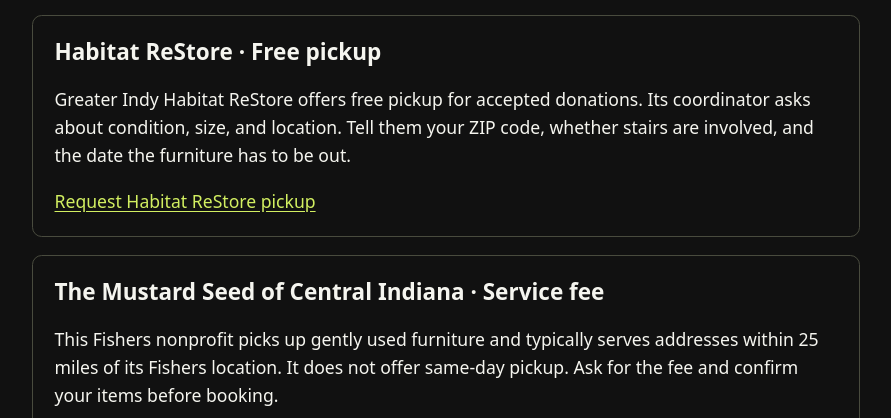
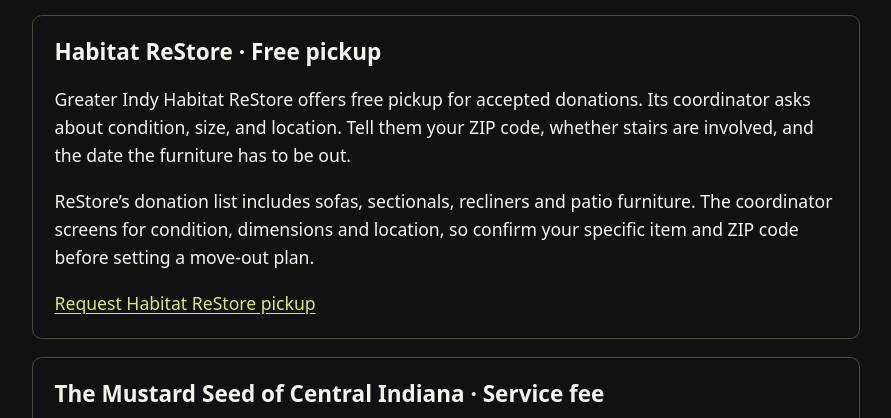
Before and after one commit to mattpom/brokemodelife-new, a plain HTML site: page indianapolis-furniture-donation-pickup.html in a window 1280 px wide. Shown: the part 382-800 px from the top of the page, without its empty margins (194-1085 px from the left). Drawn offline with Linux system fonts and the light colour scheme.

Commit message:
Clarify Indianapolis ReStore furniture eligibility

```diff
--- a/indianapolis-furniture-donation-pickup.html
+++ b/indianapolis-furniture-donation-pickup.html
@@ -32,6 +32,7 @@ footer { border-top: 1px solid #494b3e; margin-top: 2rem; padding-top: 1rem; }
 <section>
 <h2>Habitat ReStore · Free pickup</h2>
 <p>Greater Indy Habitat ReStore offers free pickup for accepted donations. Its coordinator asks about condition, size, and location. Tell them your ZIP code, whether stairs are involved, and the date the furniture has to be out.</p>
+<p>ReStore’s donation list includes sofas, sectionals, recliners and patio furniture. The coordinator screens for condition, dimensions and location, so confirm your specific item and ZIP code before setting a move-out plan.</p>
 <p><a href="https://indyhabitat.org/restore-donations/">Request Habitat ReStore pickup</a></p>
 </section>
 <section>
```
